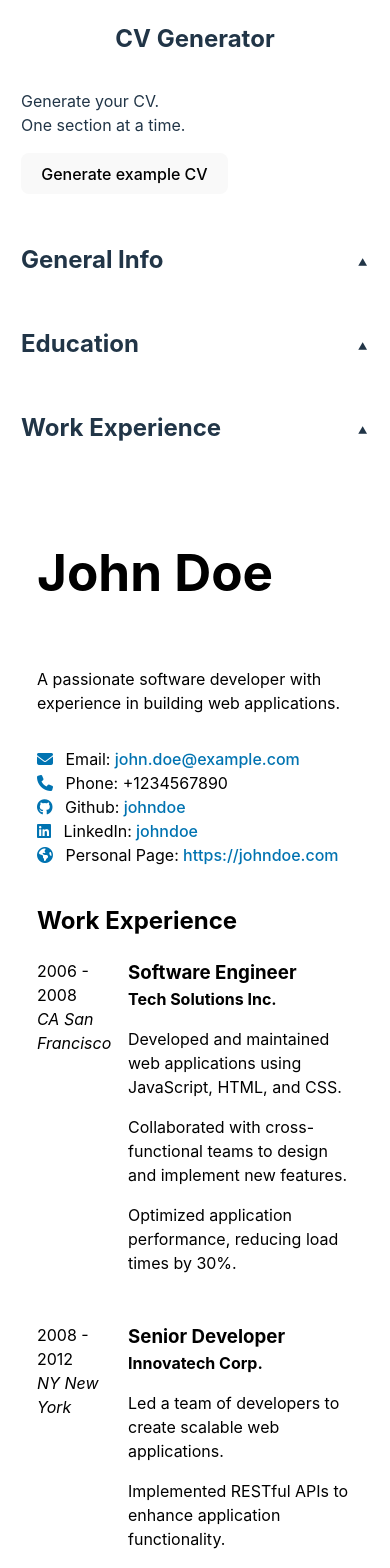
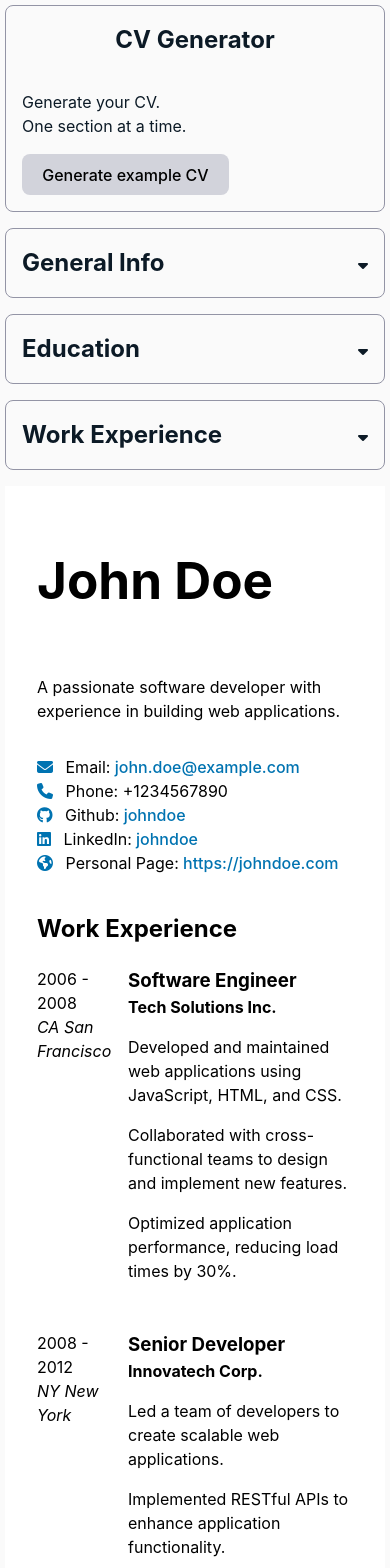
Before and after one commit to danielvelkov/cv-generator, a React (Vite) app: page / in a window 390 px wide. Shown: the top 1568 px of the page. Built offline with nearby package versions, Linux system fonts and the light colour scheme.

Commit message:
fix: utf8 chars removal. Light mode correction
Utf8 chars did not work on mobile. Replaced with
font awesome icons.

Light mode now looks acceptable.

```diff
--- a/src/App.css
+++ b/src/App.css
@@ -29,6 +29,10 @@ hr {
   display: flex;
   flex-direction: column;
   gap: 1em;
+}
+
+#root > aside > div {
+  border: 1px solid #9394a5;
 }
 
 #root > main {
--- a/src/components/accordion.jsx
+++ b/src/components/accordion.jsx
@@ -19,7 +19,11 @@ export default function Accordion({
       <label className="accordion-header" htmlFor={id}>
         <h2 className="card-title">{title}</h2>
         {/* basically arrows */}
-        {isExpanded ? <span>&#11206;</span> : <span>&#11205;</span>}
+        {isExpanded ? (
+          <i className="fa fa-caret-up"></i>
+        ) : (
+          <i className="fa fa-caret-down"></i>
+        )}
       </label>
       <div className="content">{children}</div>
     </div>
--- a/src/components/builderSections/educationBuilderSection.jsx
+++ b/src/components/builderSections/educationBuilderSection.jsx
@@ -131,7 +131,7 @@ export default function EducationBuilderSection({
                     />{' '}
                   </label>
                   <button onClick={() => handleRemoveElement(e.id)}>
-                    Remove <span>&#128465;</span>
+                    Remove <i className="fas fa-trash"></i>
                   </button>
                 </form>
               </Accordion>
--- a/src/components/builderSections/workInfoBuilder.jsx
+++ b/src/components/builderSections/workInfoBuilder.jsx
@@ -171,7 +171,7 @@ export default function WorkInfoBuilder({
                     ></EntryList>
                   </label>
                   <button onClick={() => handleRemoveElement(w.id)}>
-                    Remove <span>&#128465;</span>
+                    Remove <i className="fas fa-trash"></i>
                   </button>
                 </form>
               </Accordion>
--- a/src/components/entryList.jsx
+++ b/src/components/entryList.jsx
@@ -51,10 +51,10 @@ const EntryList = ({ items, onAddItem, onRemoveItem, onEditItem }) => {
                   <p>{item}</p>
                   <div className="entry-actions">
                     <button onClick={() => handleEdit(index, item)}>
-                      &#9998;
+                      <i className="fas fa-pen"></i>
                     </button>
                     <button onClick={() => onRemoveItem(index)}>
-                      &#128465;
+                      <i className="fas fa-trash"></i>
                     </button>
                   </div>
                 </>
--- a/src/index.css
+++ b/src/index.css
@@ -55,13 +55,13 @@ button:focus-visible {
 
 @media (prefers-color-scheme: light) {
   :root {
-    color: #213547;
-    background-color: #ffffff;
+    color: #0c1a26;
+    background-color: #fafafa;
   }
   a:hover {
     color: #747bff;
   }
   button {
-    background-color: #f9f9f9;
+    background-color: #d2d3db;
   }
 }
--- a/src/styles/entryList.css
+++ b/src/styles/entryList.css
@@ -30,7 +30,6 @@
     justify-content: space-between;
     align-items: baseline;
     border-radius: 5px;
-    background-color: rgb(43, 42, 51);
     p {
       padding-left: 1em;
     }
```
